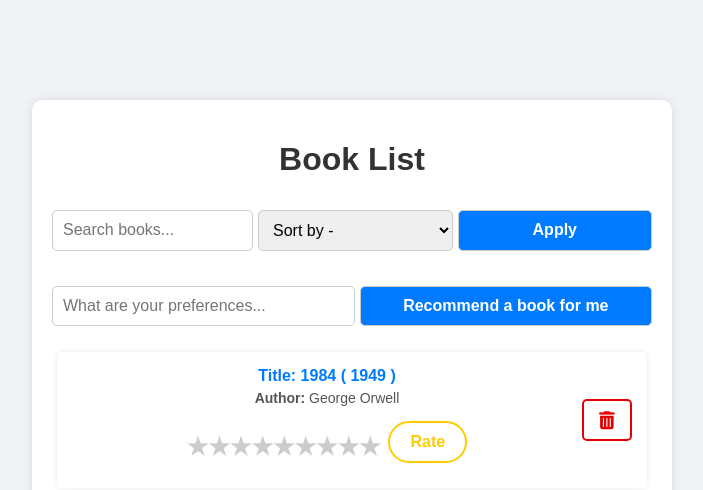
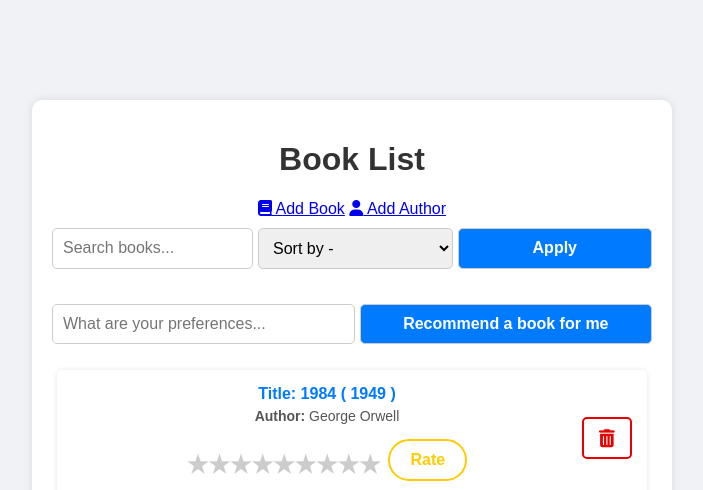
Before and after one commit to tech-girl-sa/BookAlchemy, a Flask app: page / in a window 1280 px wide. Shown: the top 490 px of the page, without its empty margins (288-991 px from the left). Run offline with Flask 3, Linux system fonts and the light colour scheme; data comes from the database, SQL or seed files in the repository.

Commit message:
add buttons to add book and author in the home page

```diff
--- a/templates/home.html
+++ b/templates/home.html
@@ -13,7 +13,13 @@
                     {{ success_message }}
      </div>
       {% endif %}
+    <div class="home-header">
     <h1>Book List</h1>
+    <div class="action-buttons">
+        <a href="{{ url_for('add_book') }}" class="btn add-book-btn"><i class="fas fa-book"></i>  Add Book</a>
+        <a href="{{ url_for('add_author') }}" class="btn add-author-btn"><i class="fas fa-user"></i> Add Author</a>
+    </div>
+    </div>
    <form class="search-sort-recommendation" >
             <input type="text" id="search" name="search" placeholder="Search books...">
             <select id="sort" name="sort">
```
